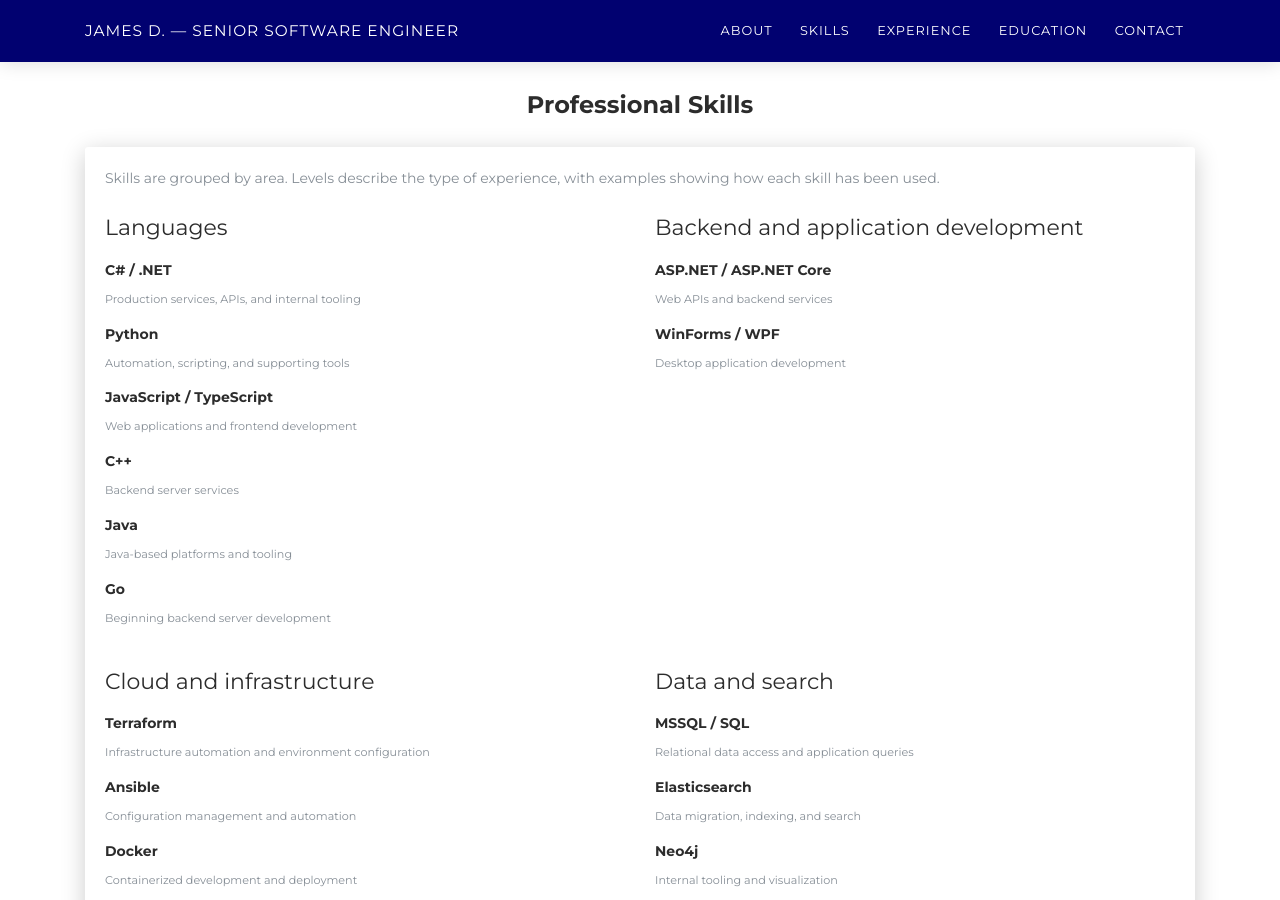
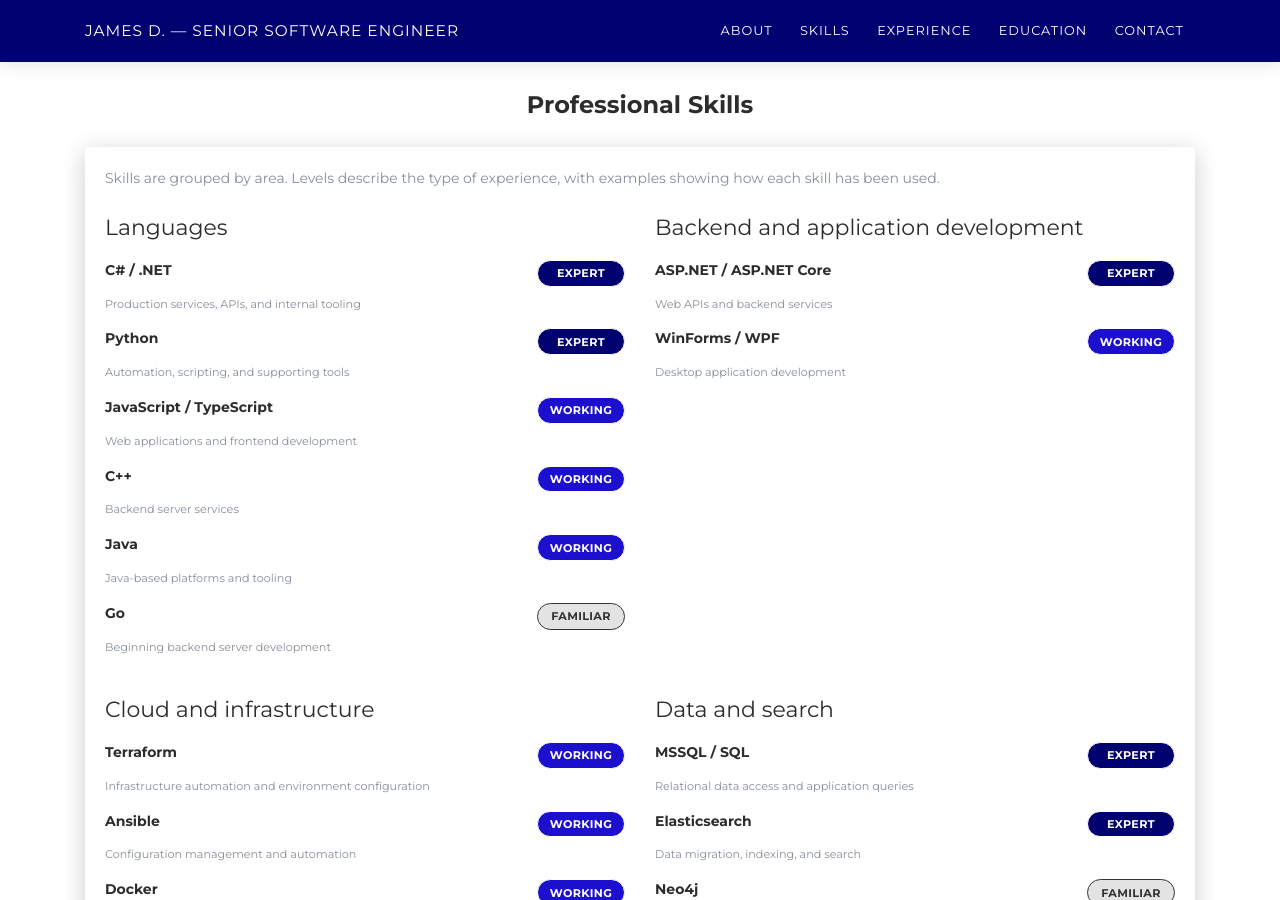
Before and after one commit to jamesd24/jamesd24.github.io, a Jekyll site: the page built from index.html, in a window 1280 px wide and 900 px high, scrolled down 967 px. Built offline with Jekyll 4.4.1, drawn with Linux system fonts in a browser that asks for light colours; nearby versions of some CDN libraries.

Commit message:
Add skills.css link to default.html

```diff
--- a/_layouts/default.html
+++ b/_layouts/default.html
@@ -18,6 +18,7 @@
     <link href="assets/css/aos.css?ver=1.1.0" rel="stylesheet">
     <link href="assets/css/bootstrap.min.css?ver=1.1.0" rel="stylesheet">
     <link href="assets/css/main.css?ver=1.1.0" rel="stylesheet">
+    <link href="assets/css/skills.css?ver=1.1.0" rel="stylesheet">
     <noscript>
       <style type="text/css">
         [data-aos] {
```
